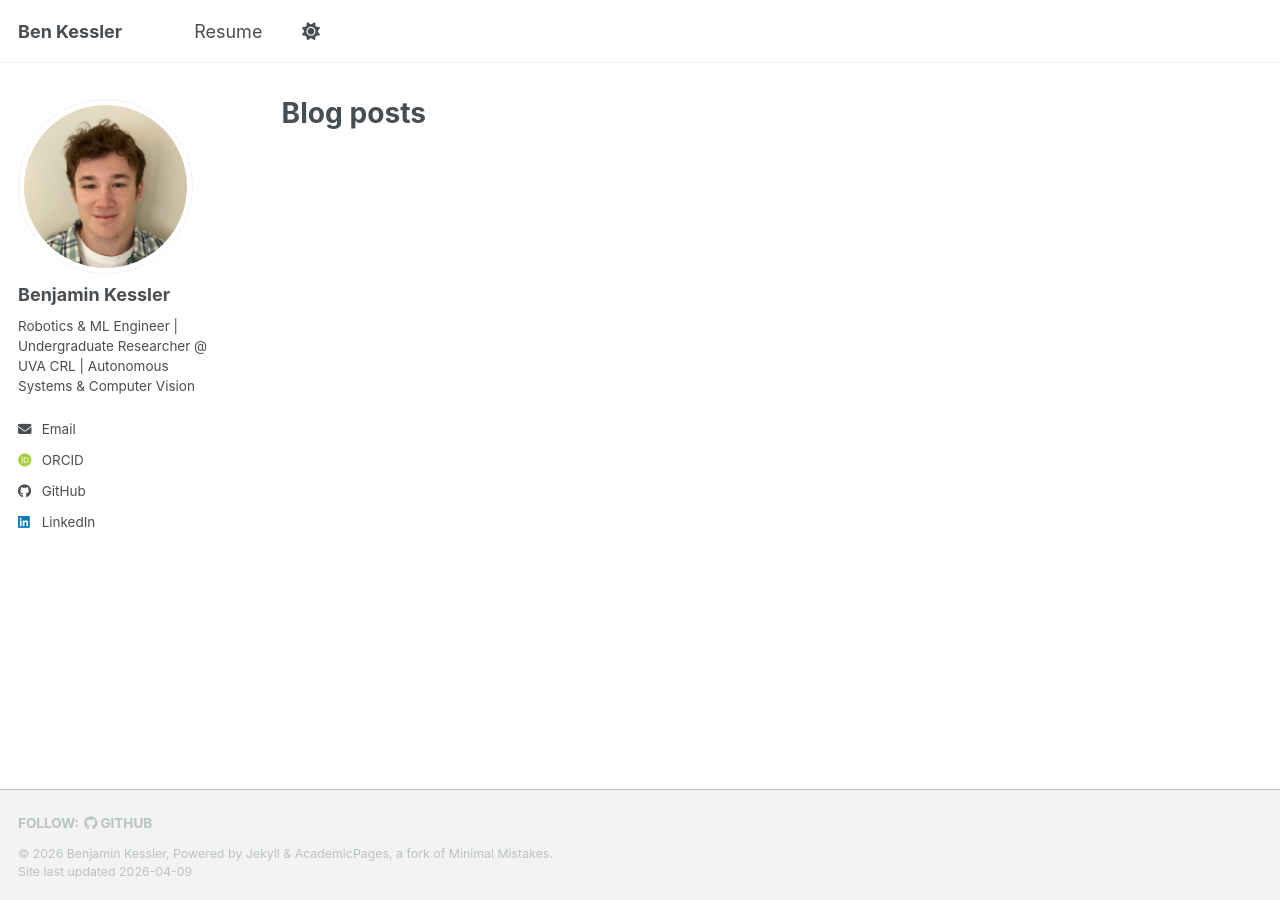
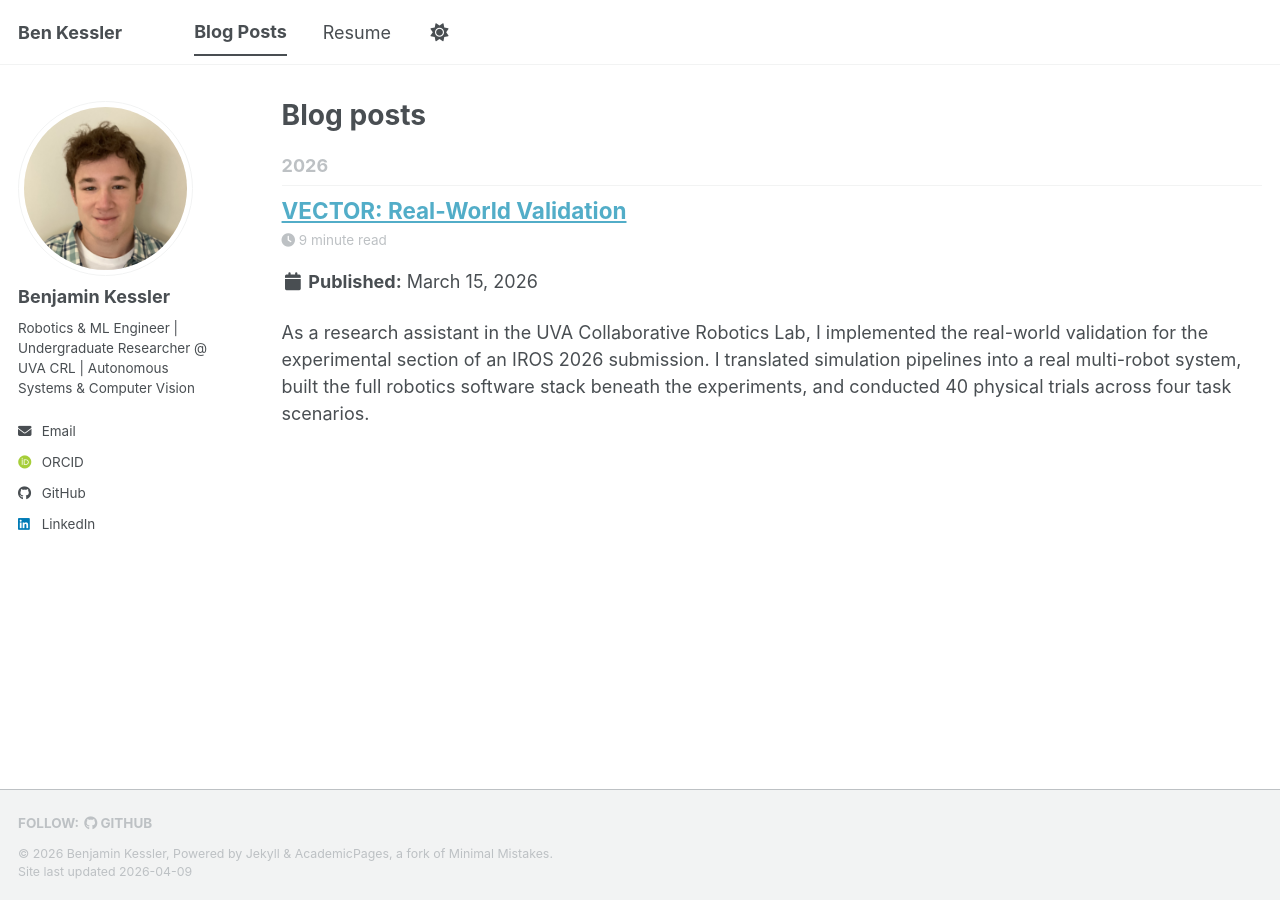
Before and after one commit to Benkess/Benkess.github.io, a Jekyll site: the page built from _pages/year-archive.html, in a window 1280 px wide. Built offline with Jekyll 4.4.1, drawn with Linux system fonts in a browser that asks for light colours; some web fonts are replaced; a script bundle is joined from its source files by our own code; library files that are not in the unit come from our copies.

Commit message:
add video

```diff
--- a/_data/navigation.yml
+++ b/_data/navigation.yml
@@ -20,8 +20,8 @@
   # - title: "Portfolio"
   #   url: /portfolio/
 
-  # - title: "Blog Posts"
-  #   url: /year-archive/
+  - title: "Blog Posts"
+    url: /year-archive/
 
   # - title: "CV"
   #   url: /cv/
--- a/_posts/blog_crl_vector.md
+++ b/_posts/2026-03-15-crl-vector.md
@@ -1,4 +1,12 @@
-# VECTOR: Real-World Validation
+---
+title: 'VECTOR: Real-World Validation'
+date: 2026-03-15
+permalink: /posts/2026/03/crl-vector/
+tags:
+  - robotics
+  - research
+  - multi-agent systems
+---
 
 As a research assistant in the UVA Collaborative Robotics Lab, I implemented the real-world validation for the experimental section of an IROS 2026 submission. I translated simulation pipelines into a real multi-robot system, built the full robotics software stack beneath the experiments, and conducted 40 physical trials across four task scenarios.
 
@@ -24,7 +32,79 @@
 
 I was the only person running the physical trials: 10 trials per scenario, 40 total. I also wrote the rough draft of the experimental section of the paper.
 
-\[TODO: Include video example of each scenario on website\]
+<style>
+.video-grid {
+  display: grid;
+  grid-template-columns: repeat(4, 1fr);
+  gap: 1.25rem;
+  margin: 1.5rem 0;
+}
+@media (max-width: 768px) {
+  .video-grid {
+    grid-template-columns: repeat(2, 1fr);
+  }
+}
+@media (max-width: 480px) {
+  .video-grid {
+    grid-template-columns: 1fr;
+  }
+}
+.video-grid .video-item {
+  text-align: center;
+}
+.video-grid .video-label {
+  height: 34px;
+  width: 100%;
+  display: flex;
+  align-items: center;
+  justify-content: center;
+  border: 1px solid #e5e7eb;
+  background: #f5f5f5;
+  border-radius: 4px;
+  font-size: 0.92rem;
+  font-weight: 400;
+  line-height: 1;
+  margin: 0 auto;
+  padding: 0 10px;
+  box-sizing: border-box;
+}
+.video-grid video {
+  width: 100%;
+  margin-top: 0.55rem;
+  display: block;
+  background: #000;
+  border-radius: 12px;
+  aspect-ratio: 16 / 9;
+  object-fit: contain;
+}
+</style>
+
+<div class="video-grid">
+  <div class="video-item">
+    <div class="video-label">Without Interruption</div>
+    <video autoplay loop muted playsinline controls>
+      <source src="/video/put_on_the_drawer_without_interrupt_anonymized.mp4" type="video/mp4">
+    </video>
+  </div>
+  <div class="video-item">
+    <div class="video-label">Benign Interruption</div>
+    <video autoplay loop muted playsinline controls>
+      <source src="/video/put_on_drawer_benign_anonymized.mp4" type="video/mp4">
+    </video>
+  </div>
+  <div class="video-item">
+    <div class="video-label">Supportive Interruption</div>
+    <video autoplay loop muted playsinline controls>
+      <source src="/video/put_on_the_drawer_real_supportive_anonymized.mp4" type="video/mp4">
+    </video>
+  </div>
+  <div class="video-item">
+    <div class="video-label">Obstructive Interruption</div>
+    <video autoplay loop muted playsinline controls>
+      <source src="/video/put_on_the_drawer_real_obstructive_anonymized.mp4" type="video/mp4">
+    </video>
+  </div>
+</div>
 
 ### Built the Experimental Infrastructure
 
```
Also changed, not shown: 1 other file.
